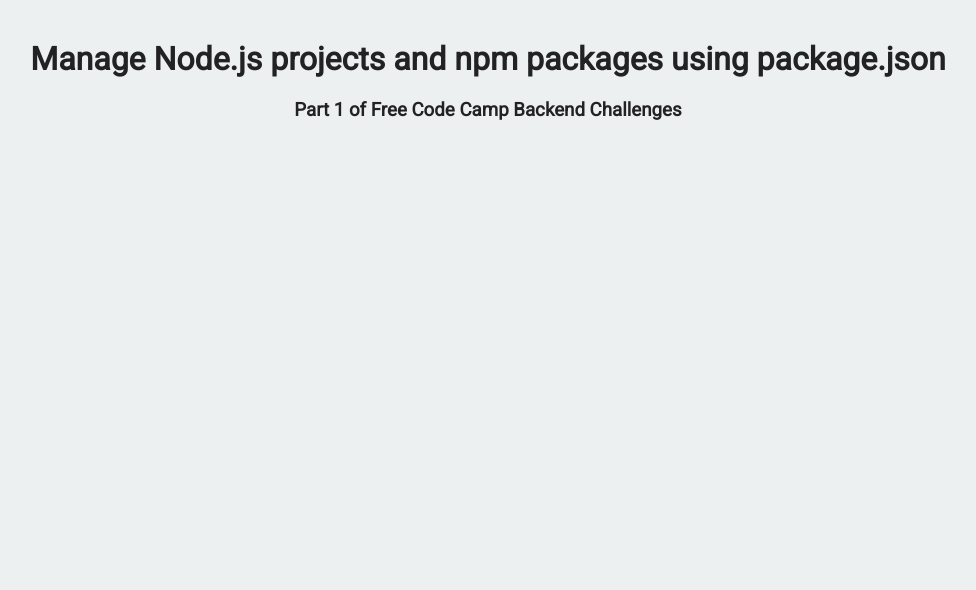
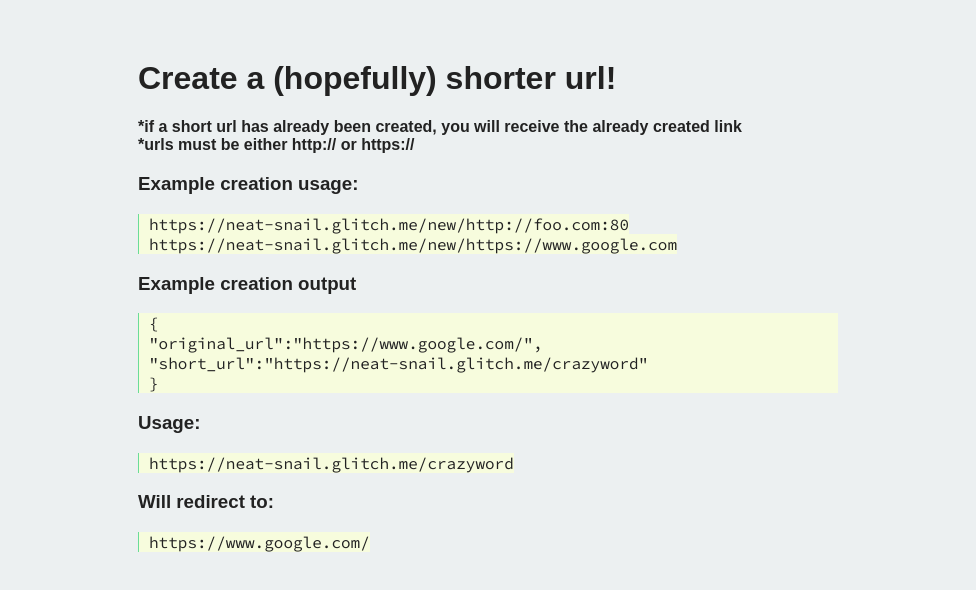
Before and after one commit to demiacle/url_shortener_microservice, a website: page views/index.html in a window 1280 px wide. Shown: the whole page, without its empty margins (152-1128 px from the left). Drawn offline with Linux system fonts and the light colour scheme.

Commit message:
Completed

```diff
--- a/package.json
+++ b/package.json
@@ -1,7 +1,10 @@
 {
   "name": "fcc-learn-npm-package-json",
   "dependencies": {
-		"express": "^4.14.0"
+    "express": "^4.14.0",
+    "mongodb": "^2.2.33",
+    "random-words": "0.0.1",
+    "url-exists": "^1.0.3"
   },
   "main": "server.js",
   "scripts": {
--- a/processResponse.js
+++ /dev/null
@@ -1,5 +0,0 @@
-function urlShortener(){
-  console.log('works')
-}
-
-module.exports = urlShortener;
--- a/public/style.css
+++ b/public/style.css
@@ -1,20 +1,34 @@
 /****** Main Styling ******/
 
 body {
-	font-family: 'Roboto', sans-serif;
+  font-family: sans-serif;
 	font-size: 16px;
 	color: #222;
 	background-color: #ECF0F1;
-	text-align: center;
 }
 
 .container {
 	padding: 0;
-	margin-top: 40px;
+  width: 700px;
+  margin: auto;
+	margin-top: 60px;
 }
 
 .footer {
 	margin-top: 60px;
+}
+
+code, .codeBlock {
+  font-family: 'Source Code Pro', monospace;
+  background-color: #f7fcdd;
+  border-left: 1px solid #6adc98;
+  padding-left: 10px;
+}
+h1 {
+  font-family: fantasy;
+}
+h4 {
+  margin: 0px;
 }
 
 ol {
--- a/views/index.html
+++ b/views/index.html
@@ -1,18 +1,43 @@
+
 <!DOCTYPE html>
 <html>
-
 <head>
-      <title>Backend Challenges | Free Code Camp</title>
+  <link href="/public/style.css" rel="stylesheet" type="text/css">
+  <link href="https://fonts.googleapis.com/css?family=Source+Code+Pro" rel="stylesheet">
   <link rel="shortcut icon" href="https://cdn.hyperdev.com/us-east-1%3A52a203ff-088b-420f-81be-45bf559d01b1%2Ffavicon.ico" type="image/x-icon"/>
-      <link href="https://fonts.googleapis.com/css?family=Roboto" rel="stylesheet" type="text/css">
-      <link href="/public/style.css" rel="stylesheet" type="text/css">
 </head>
-
   <body>
     <div class="container">
-         <h1>Manage Node.js projects and npm packages using package.json</h1>
-         <h3>Part 1 of Free Code Camp Backend Challenges</h3>
+    <h1>Create a (hopefully) shorter url!</h1>
+    <h4>*if a short url has already been created, you will receive the already created link</h4>
+    <h4>*urls must be either http:// or https://</h4>
+    <h3>Example creation usage:</h3>
+    <code>
+      https://neat-snail.glitch.me/new/http://foo.com:80
+    </code>
+    <br>
+    <code>
+      https://neat-snail.glitch.me/new/https://www.google.com
+    </code>
+
+    <h3>Example creation output</h3>
+      <div class="codeBlock">
+      {
+      <br>
+      "original_url":"https://www.google.com/",
+      <br>
+      "short_url":"https://neat-snail.glitch.me/crazyword"
+      <br>
+      }
+    </div>
+    <h3>Usage:</h3>
+    <code>
+      https://neat-snail.glitch.me/crazyword
+    </code>
+    <h3>Will redirect to:</h3>
+    <code>
+      https://www.google.com/
+    </code>
     </div>
   </body>
-
 </html>
```
Also changed, not shown: createShortUrl.js (added, +37 -0 lines), routeShortUrl.js (added, +22 -0 lines), server.js (+40 -2 lines), README.md. Lines whose indentation alone changed are shown as unchanged.
